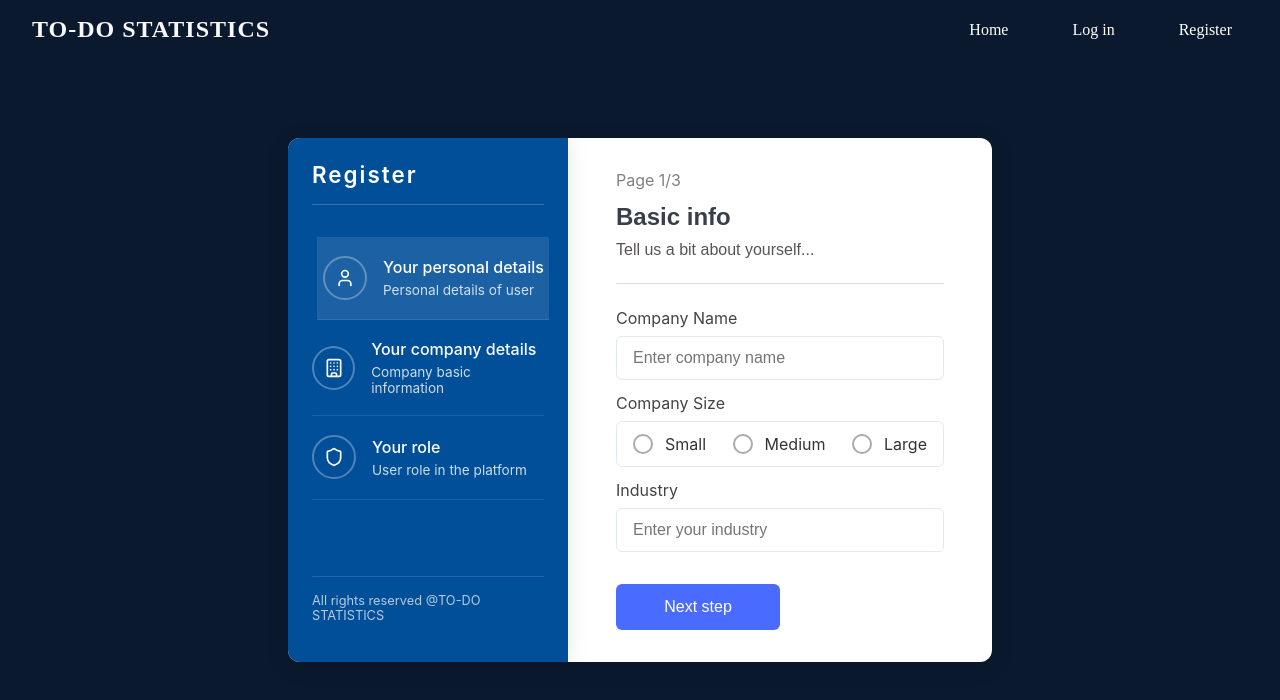
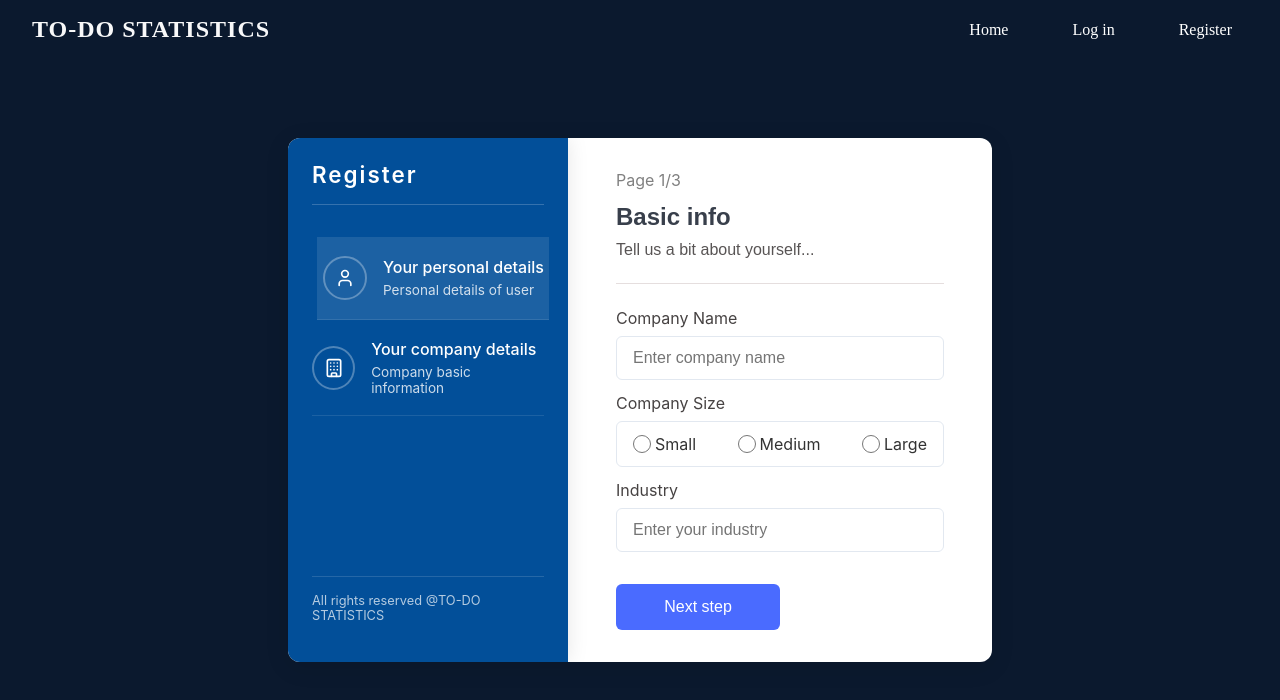
Before and after one commit to sasanedicbn/Mini-app, a Vue app in the folder Mini-app/: page /login in a window 1280 px wide. Shown: the top 700 px of the page. Built offline with nearby package versions, Linux system fonts and the light colour scheme.

Commit message:
Create separate file for data

```diff
--- a/Mini-app/src/components/Form/AuthForm/RadioGroupInput.vue
+++ b/Mini-app/src/components/Form/AuthForm/RadioGroupInput.vue
@@ -12,7 +12,7 @@
           :value="option.value"
           :name="name"
         />
-        <span class="custom-radio"></span>
+        <!-- <span class="custom-radio"></span> -->
         {{ option.label }}
       </label>
     </div>
@@ -43,7 +43,6 @@
 
   .radio-option {
     position: relative;
-    padding-left: 32px;
     cursor: pointer;
     font-size: 16px;
     color: #333;
@@ -53,8 +52,9 @@
   }
 
   .radio-option input {
-    position: absolute;
-    opacity: 0;
+    width: 18px;
+    height: 18px;
+    margin-right: 4px;
     cursor: pointer;
   }
 
--- a/Mini-app/src/components/Form/AuthSideBar/AuthSideBar.vue
+++ b/Mini-app/src/components/Form/AuthSideBar/AuthSideBar.vue
@@ -18,27 +18,23 @@
 import { ref } from "vue";
 import SideBarAction from "./SideBarAction.vue";
 import { User, Building, Shield } from "lucide-vue-next";
+import { authSideBarData } from "@/data/login/LogInData";
 
-const authSideBarData = ref([
-  {
-    icon: User,
-    title: "Your personal details",
-    description: "Personal details of user",
-    active: true,
-  },
-  {
-    icon: Building,
-    title: "Your company details",
-    description: "Company basic information",
-    active: false,
-  },
-  {
-    icon: Shield,
-    title: "Your role",
-    description: "User role in the platform",
-    active: false,
-  },
-]);
+// const authSideBarData = ref([
+//   {
+//     icon: User,
+//     title: "Your personal details",
+//     description: "Personal details of user",
+//     active: true,
+//   },
+//   {
+//     icon: Building,
+//     title: "Your company details",
+//     description: "Company basic information",
+//     active: false,
+//   },
+
+// ]);
 
 const setActive = (index) => {
   authSideBarData.value.forEach((item,i) => {
--- /dev/null
+++ b/Mini-app/src/data/login/LogInData.js
@@ -0,0 +1,17 @@
+import { User, Building } from "lucide-vue-next";
+import { ref } from "vue";
+
+export const authSideBarData = ref([
+  {
+    icon: User,
+    title: "Your personal details",
+    description: "Personal details of user",
+    active: true,
+  },
+  {
+    icon: Building,
+    title: "Your company details",
+    description: "Company basic information",
+    active: false,
+  },
+]);
```
Also changed, not shown: Mini-app/src/data/users/UsersData.js (renamed from Mini-app/src/data/data.js).
